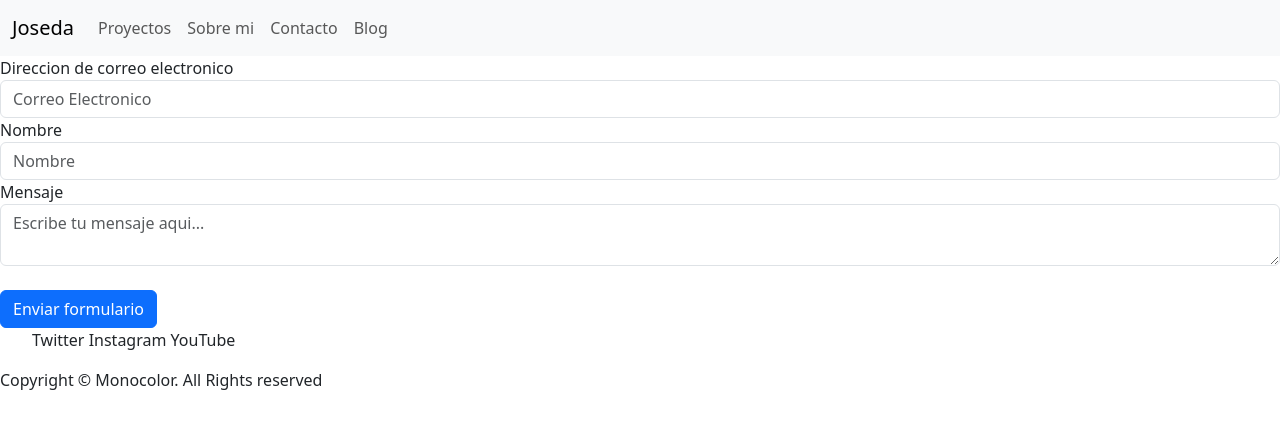
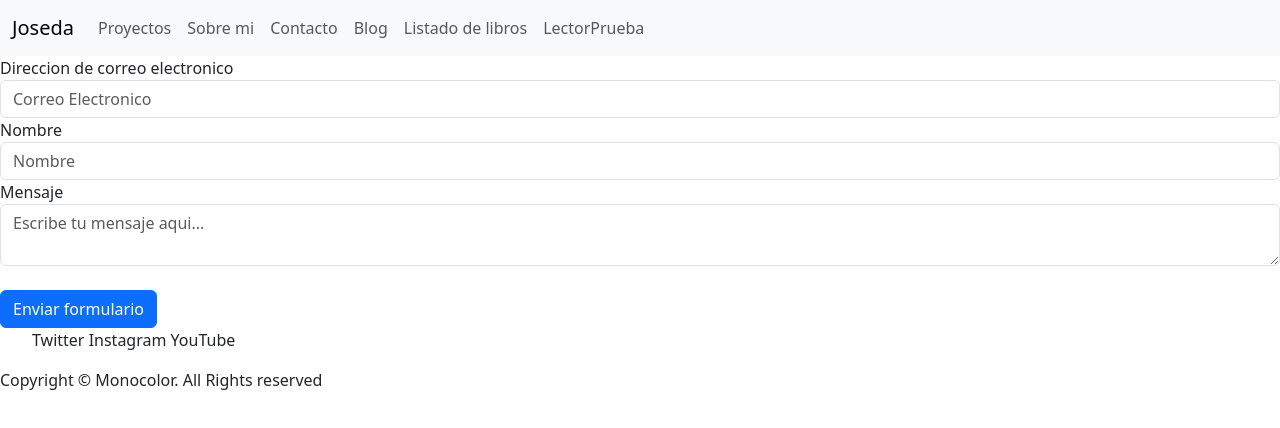
Before and after one commit to Joseda-hg/Joseda-hg.github.io, an Astro site: page /contacto in a window 1280 px wide. Built offline with nearby package versions, Linux system fonts and the light colour scheme; Astro itself is replaced by a stand-in of ours.

Commit message:
correccion

```diff
--- a/astro.config.mjs
+++ b/astro.config.mjs
@@ -3,5 +3,5 @@
 // https://astro.build/config
 export default defineConfig({
     site: 'https://joseda-hg.github.io',
-    output: 'hybrid'
+    output: 'static'
 });
--- a/src/components/CustomNavbar.astro
+++ b/src/components/CustomNavbar.astro
@@ -31,6 +31,12 @@
         </li>
         <li class="nav-item">
           <a class="nav-link" href="/blog">Blog</a>
+        </li>
+        <li class="nav-item">
+          <a class="nav-link" href="/csv">Listado de libros</a>
+        </li>
+        <li class="nav-item">
+          <a class="nav-link" href="/reader">LectorPrueba</a>
         </li>
         <!-- <li class="nav-item">
           <a class="nav-link active" aria-current="page" href="#">Home</a>
```
